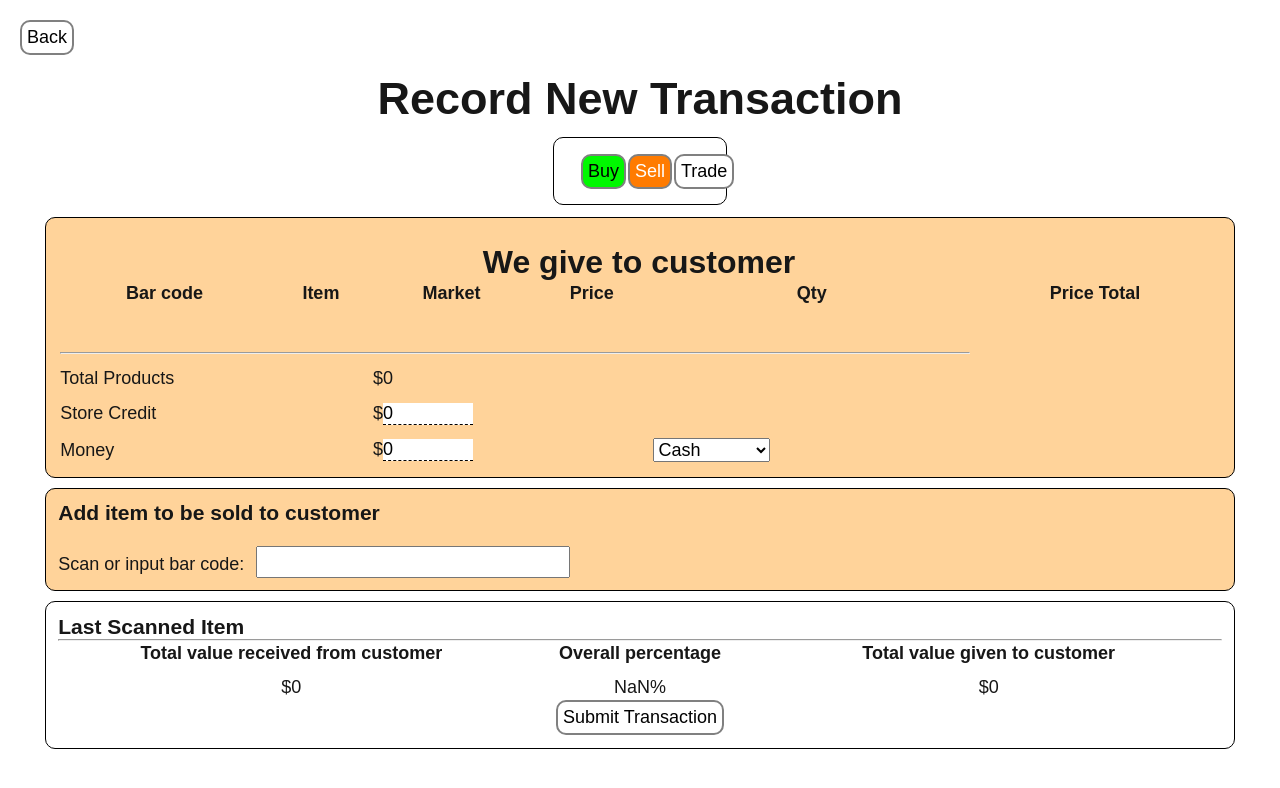
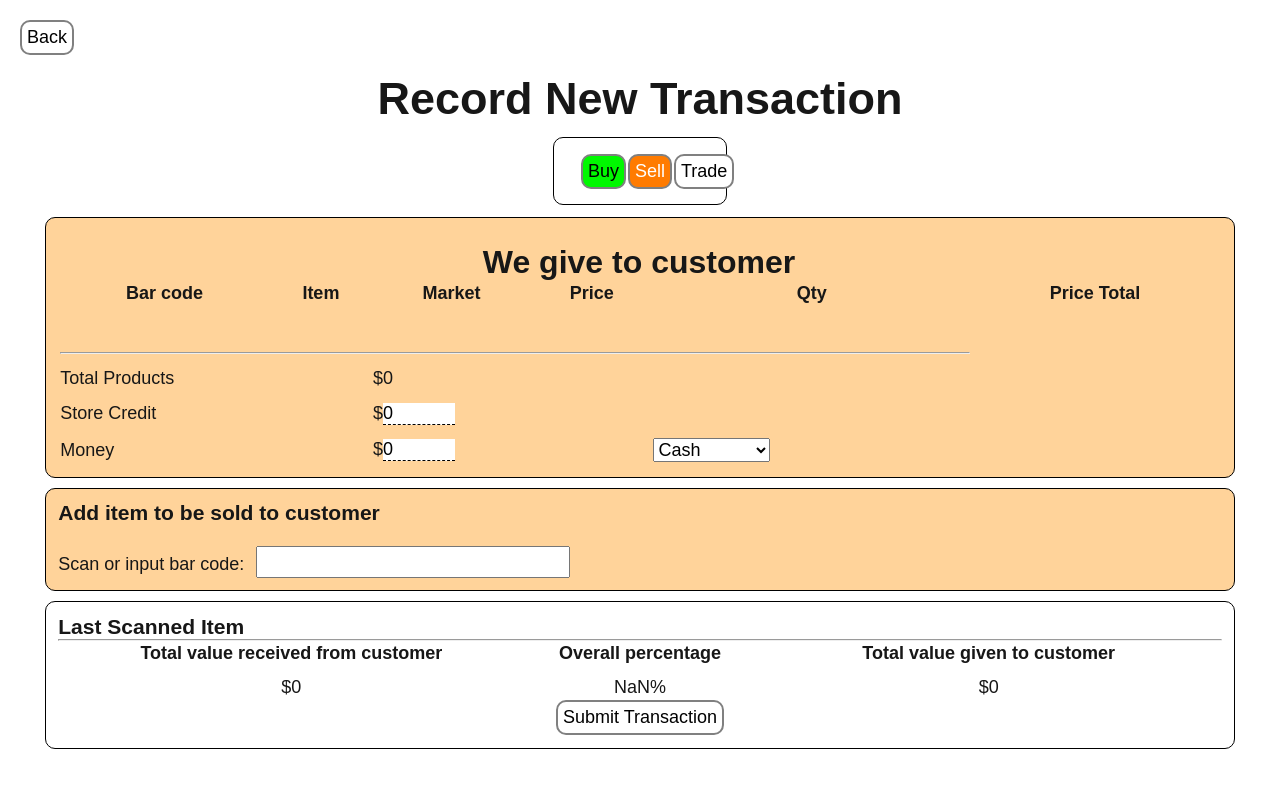
Before and after one commit to NateNate60/route5-inventory-react, a Next.js app: page /unifiedbuysell in a window 1280 px wide. Shown: the top 788 px of the page. Built offline with nearby package versions, Linux system fonts and the light colour scheme.

Commit message:
Reduce width of numeric-input

```diff
--- a/src/css/style.css
+++ b/src/css/style.css
@@ -48,7 +48,7 @@ a {
 }
 
 .numeric-input {
-    width: 5em
+    width: 4em
 }
 
 .single-product-displayer {
```
